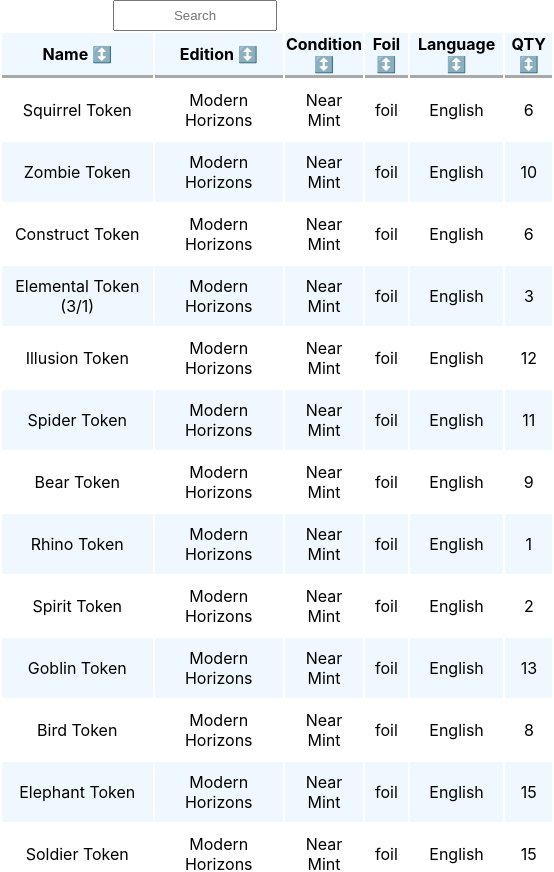
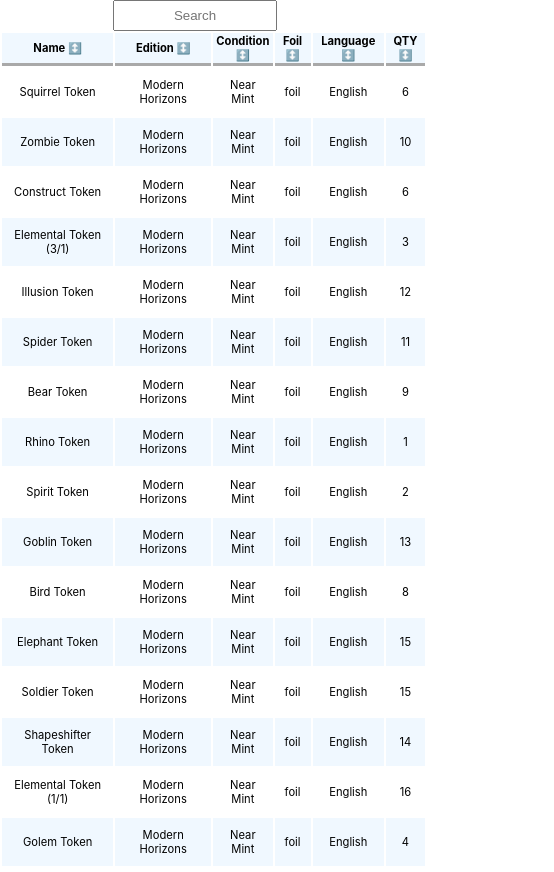
Before and after one commit to ChanceSQ/franksMTG, a React (Create React App) app: page / in a window 390 px wide. Shown: the top 872 px of the page, 554 px wide, since content can reach past the window. Built offline with nearby package versions, Linux system fonts and the light colour scheme.

Commit message:
added styling for small devices

```diff
--- a/src/App.css
+++ b/src/App.css
@@ -40,3 +40,9 @@
 tr:nth-child(2n) {
   background: aliceblue;
 }
+
+@media (max-width: 500px) {
+  .App {
+    font-size: 70%;
+  }
+}
--- a/src/components/Table.js
+++ b/src/components/Table.js
@@ -69,7 +69,7 @@
         }}
       />
       <table
-        style={{ width: "100vw", overflow: "hidden" }}
+        style={{ width: "95vw", overflow: "hidden", alignSelf: "center" }}
         {...getTableProps()}
       >
         <thead>
```
